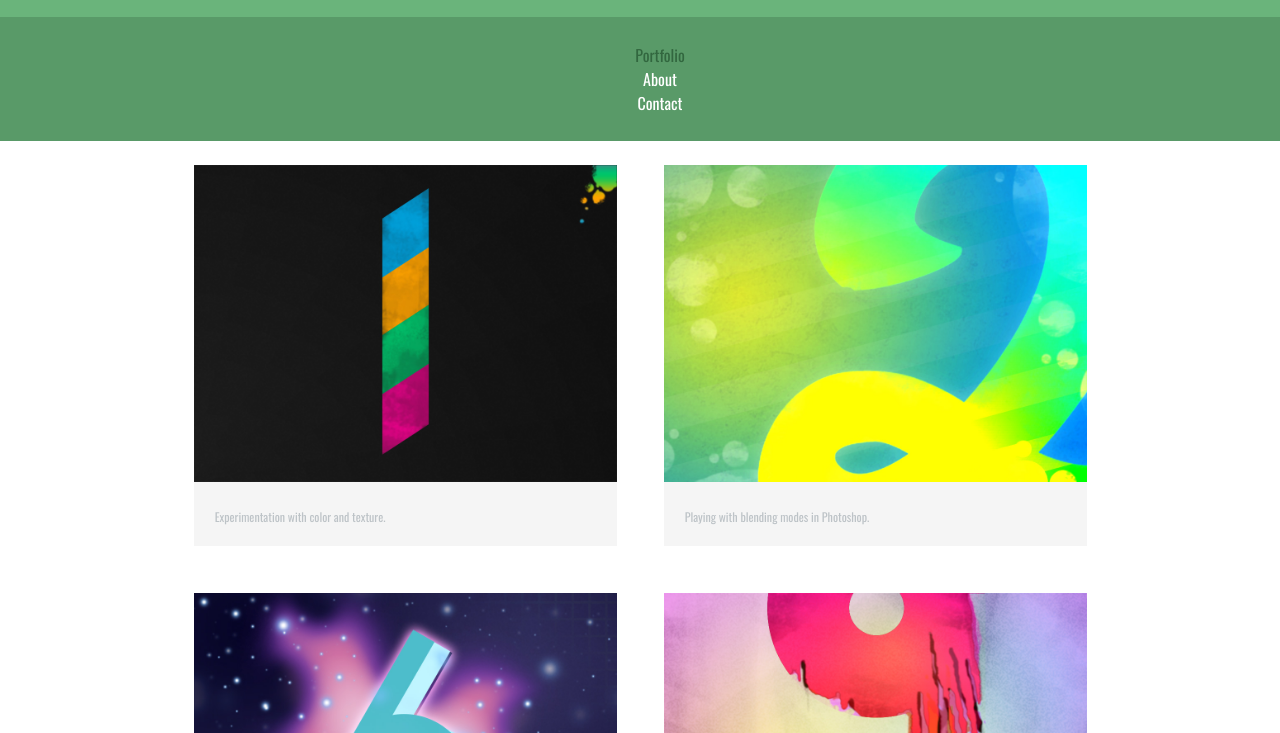
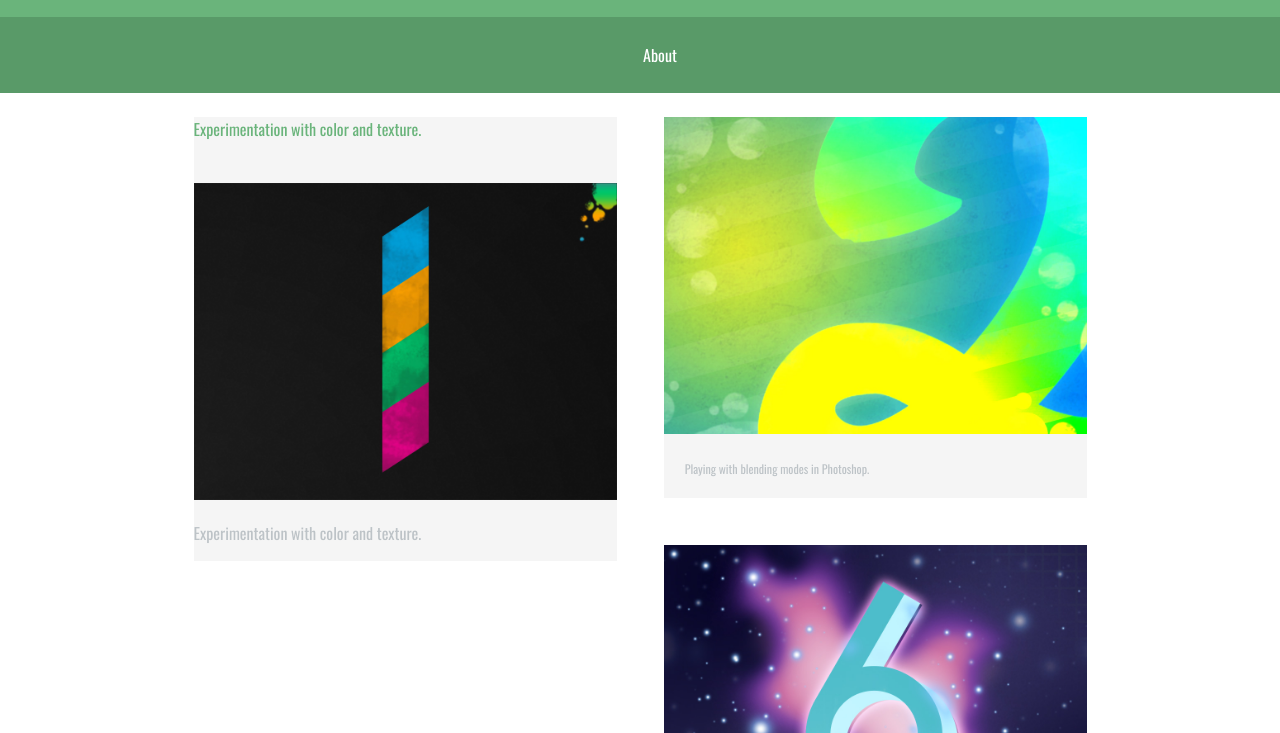
Before and after one commit to ktateiwa/portfolio-project, a plain HTML site: page index.html in a window 1280 px wide. Shown: the part 67-800 px from the top of the page. Drawn offline with nearby package versions, Linux system fonts and the light colour scheme.

Commit message:
href="img" <p>

```diff
--- a/index.html
+++ b/index.html
@@ -15,9 +15,7 @@
       </a>
       <nav>
         <ul>
-          <li><a href="index.html" class="selected">Portfolio</a></li>
           <li><a href="about.html">About</a></li>
-          <li><a href="contact.html">Contact</a></li>
         </ul>
       </nav>
     </header>
@@ -25,7 +23,7 @@
       <section>
         <ul id="gallery">
           <li>
-            <a href="img/numbers-01.jpg">
+            <a <p>Experimentation with color and texture.</p> </a>
               <img src="img/numbers-01.jpg" alt="">
               <p>Experimentation with color and texture.</p>
             </a>
```
